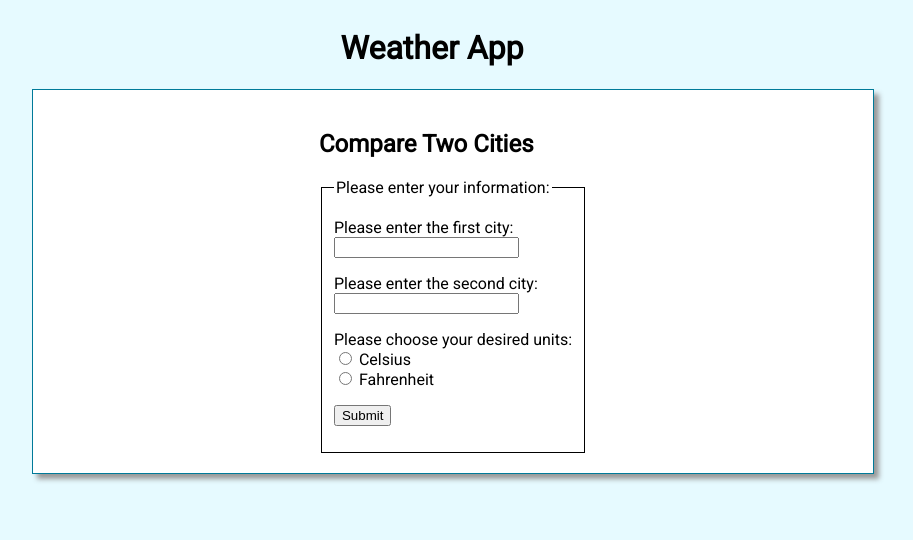
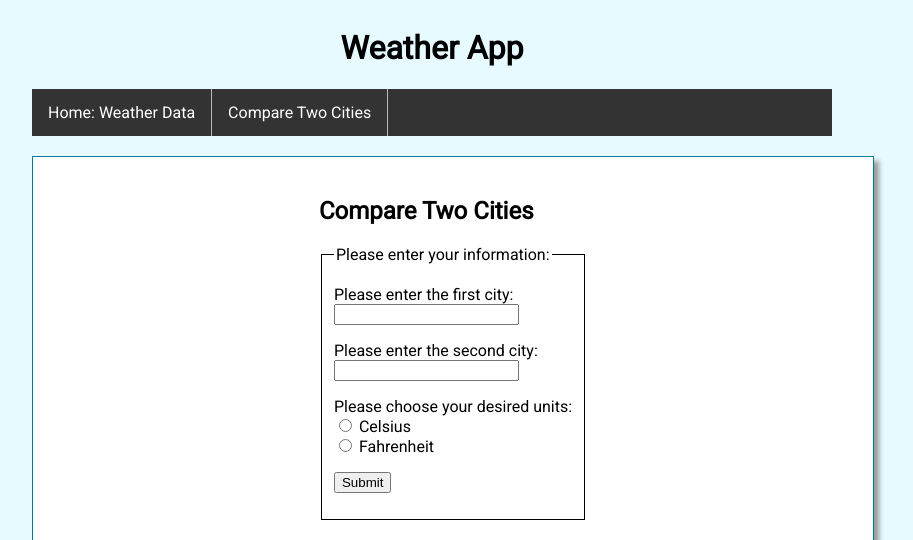
Before and after one commit to lougoncharenko/flask-weather-app, a Flask app: page /comaprecities in a window 1280 px wide. Shown: the top 540 px of the page, without its empty margins (208-1121 px from the left). Run offline with Flask 2, Linux system fonts and the light colour scheme.

Commit message:
saving progress

```diff
--- a/static/style.css
+++ b/static/style.css
@@ -33,7 +33,7 @@ fieldset {
     border: 1px solid #000;
 }
 
-h1 a {
+h1 {
     color: #000;
     text-decoration: none;
 }
@@ -84,3 +84,29 @@ h1 a {
     display: flex;
     flex-direction: row;
   }
+
+  ul {
+    list-style-type: none;
+    margin: 0;
+    padding: 0;
+    overflow: hidden;
+    background-color: #333;
+  }
+
+  li {
+    float: left;
+    border-right: 1px solid #bbb;
+  }
+
+  li a {
+    display: block;
+    color: white;
+    text-align: center;
+    padding: 14px 16px;
+    text-decoration: none;
+  }
+
+  /* Change the link color to #111 (black) on hover */
+  li a:hover {
+    background-color: #111;
+  }
--- a/templates/base.html
+++ b/templates/base.html
@@ -7,7 +7,13 @@
     </head>
     <body>
         <main>
-            <h1 id="weather-app"><a href="/">Weather App  </a></h1>
+            <h1 id="weather-app">Weather App</h1>
+            <nav>
+                <ul>
+                    <li><a href="http://127.0.0.1:3000">Home: Weather Data</a></li>
+                    <li><a href="http://127.0.0.1:3000/comaprecities">Compare Two Cities</a></li>
+                  </ul>
+            </nav>
             <section id ='container'>
                 {% block content %}
                 {% endblock %}
```
